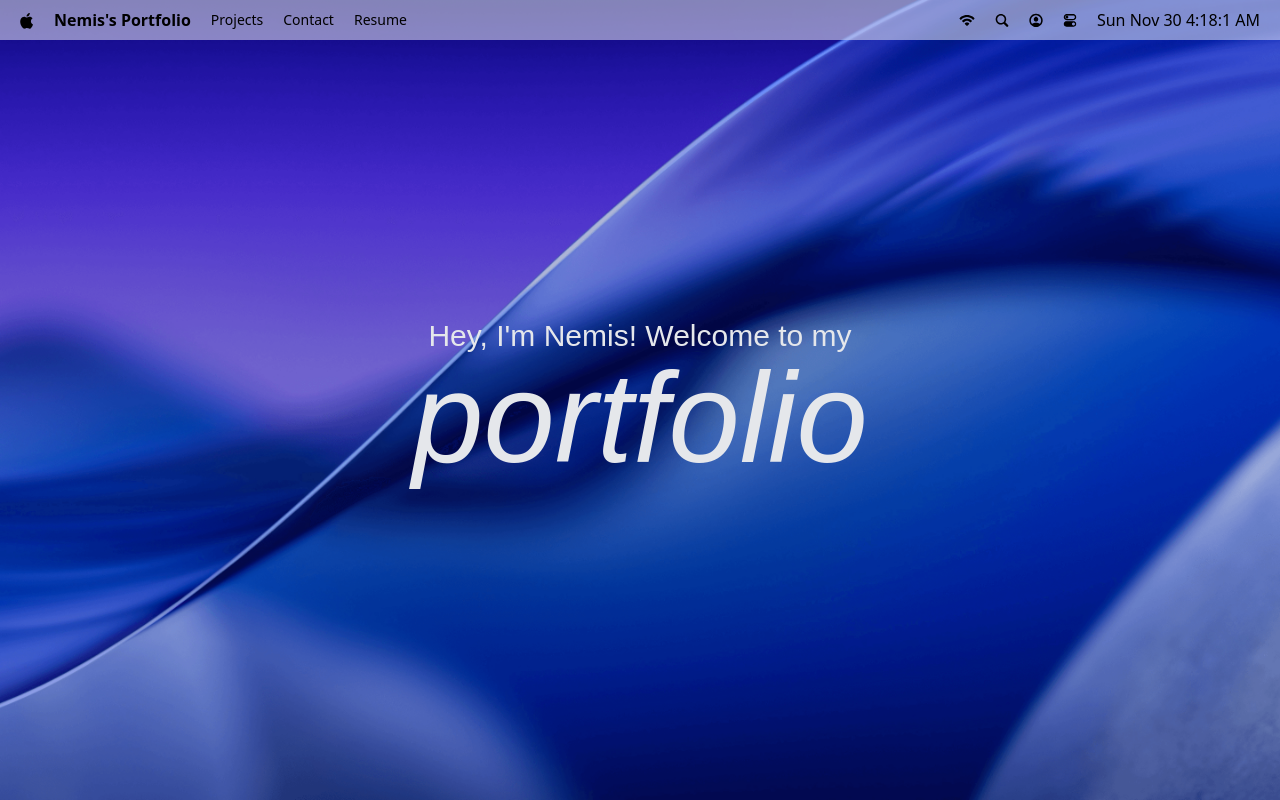
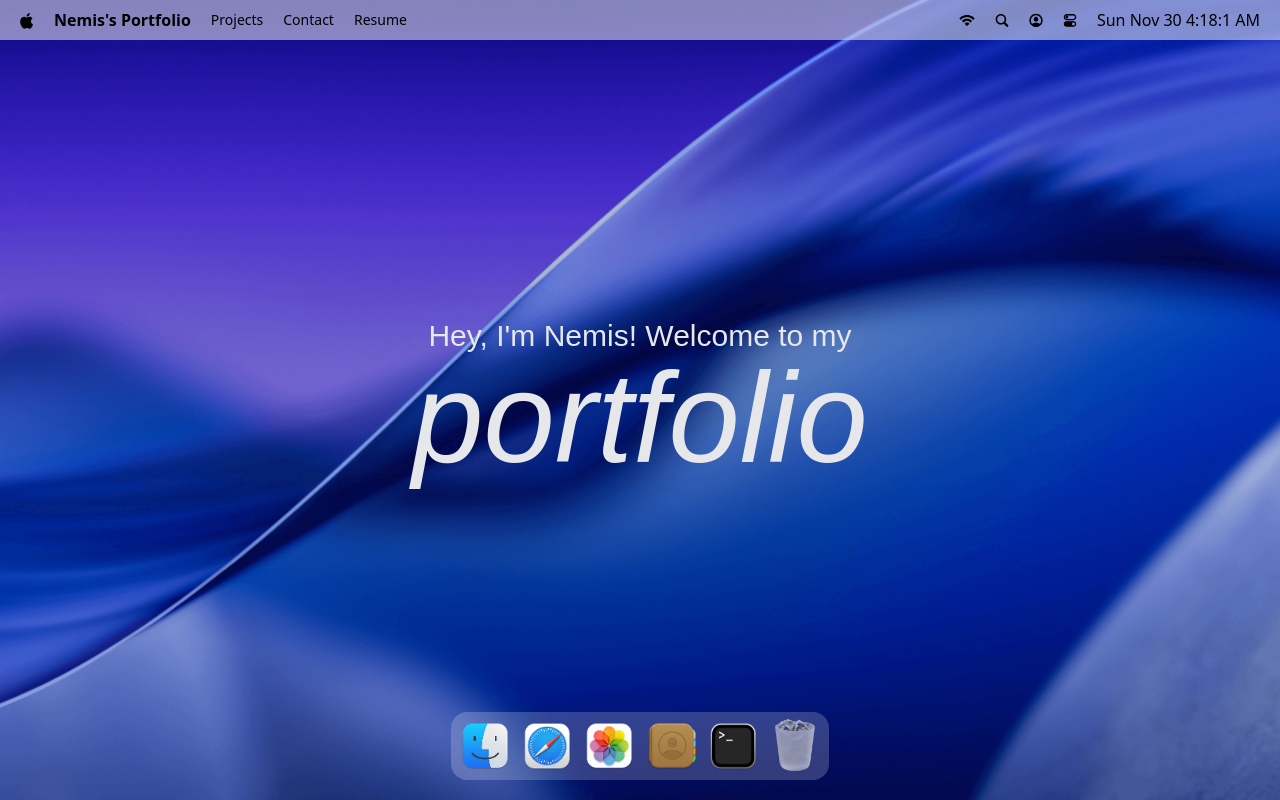
Before and after one commit to NemisRuparel/MacOS-based-portfolio, a React (Vite) app: page / in a window 1280 px wide. Built offline with nearby package versions, Linux system fonts and the light colour scheme; a web font is replaced by a local one.

Commit message:
implement dock

```diff
--- a/package.json
+++ b/package.json
@@ -17,6 +17,7 @@
     "lucide-react": "^0.555.0",
     "react": "^19.2.0",
     "react-dom": "^19.2.0",
+    "react-tooltip": "^5.30.0",
     "tailwindcss": "^4.1.17"
   },
   "devDependencies": {
--- a/src/App.jsx
+++ b/src/App.jsx
@@ -1,10 +1,11 @@
-import { Navbar, Welcome } from "#components";
+import { Navbar, Welcome, Dock } from "#components";
 
 const App = () => {
   return(
   <main>
     <Navbar/>
     <Welcome/>
+    <Dock/>
   </main>
 );
 };
--- /dev/null
+++ b/src/components/Dock.jsx
@@ -0,0 +1,89 @@
+import { Tooltip } from 'react-tooltip';
+import gsap from 'gsap';
+import { dockApps } from '#constants';
+import { useRef } from 'react';
+import { useGSAP } from '@gsap/react';
+
+const Dock = () => {
+    const dockRef = useRef(null);
+
+    useGSAP(() => {
+        const dock = dockRef.current;
+        if(!dock) return;
+
+        const icons = dock.querySelectorAll(".dock-icon");
+
+        const animateIcons = (mouseX) => {
+            const { left } = dock.getBoundingClientRect();
+
+            icons.forEach((icon) => {
+                const { left: iconLeft, width } = icon.getBoundingClientRect();
+                const center = iconLeft - left + width / 2;
+                const distance = Math.abs(mouseX - center);
+
+                const intensity = Math.exp(-(distance ** 2.5) / 20000);
+
+                gsap.to(icon, {
+                    scale: 1 + 0.25 * intensity,
+                    y: -20 * intensity,
+                    duration: 0.2,
+                    ease: "power2.out",
+                });
+            });
+        };
+
+        const handleMouseMove = (e) => {
+            const { left } = dock.getBoundingClientRect();
+            animateIcons(e.clientX - left);
+        };
+
+        const resetIcons = () => {
+            icons.forEach((icon) =>
+                gsap.to(icon, { scale: 1, y: 0, duration: 0.2, ease: "power1.out" })
+            );
+        };
+
+        dock.addEventListener('mousemove', handleMouseMove);
+        dock.addEventListener('mouseleave', resetIcons);
+
+        return () => {
+            dock.removeEventListener('mousemove', handleMouseMove);
+            dock.removeEventListener('mouseleave', resetIcons);
+        };
+    }, []);
+
+    const toggleApp = (app) => {
+
+    };
+
+    return (
+        <section id="dock">
+            <div ref={dockRef} className='dock-container'>
+                {dockApps.map(({ id, name, icon, canOpen }) => (
+                    <div key={id} className='relative flex justify-center'>
+                        <button
+                            type='button'
+                            className='dock-icon'
+                            aria-label={name}
+                            data-tooltip-id="dock-tooltip"
+                            data-tooltip-content={name}
+                            data-tooltip-delay-show={150}
+                            disabled={!canOpen}
+                            onClick={() => toggleApp({ id, canOpen })}
+                        >
+                            <img
+                                src={`/images/${icon}`}
+                                alt={name}
+                                loading='lazy'
+                                className={canOpen ? "" : "opacity-60"}
+                            />
+                        </button>
+                    </div>
+                ))}
+                <Tooltip id='dock-tooltip' place="top" className='tooltip' />
+            </div>
+        </section>
+    );
+};
+
+export default Dock;
--- a/src/components/index.js
+++ b/src/components/index.js
@@ -1,4 +1,5 @@
 import Navbar from "#components/Navbar.jsx";
 import Welcome from "#components/welcome";
+import Dock from "#components/Dock";
 
-export {Navbar, Welcome};
+export {Navbar, Welcome, Dock};
```
Also changed, not shown: 1 other file (tests, documents, lock files or other folders).
